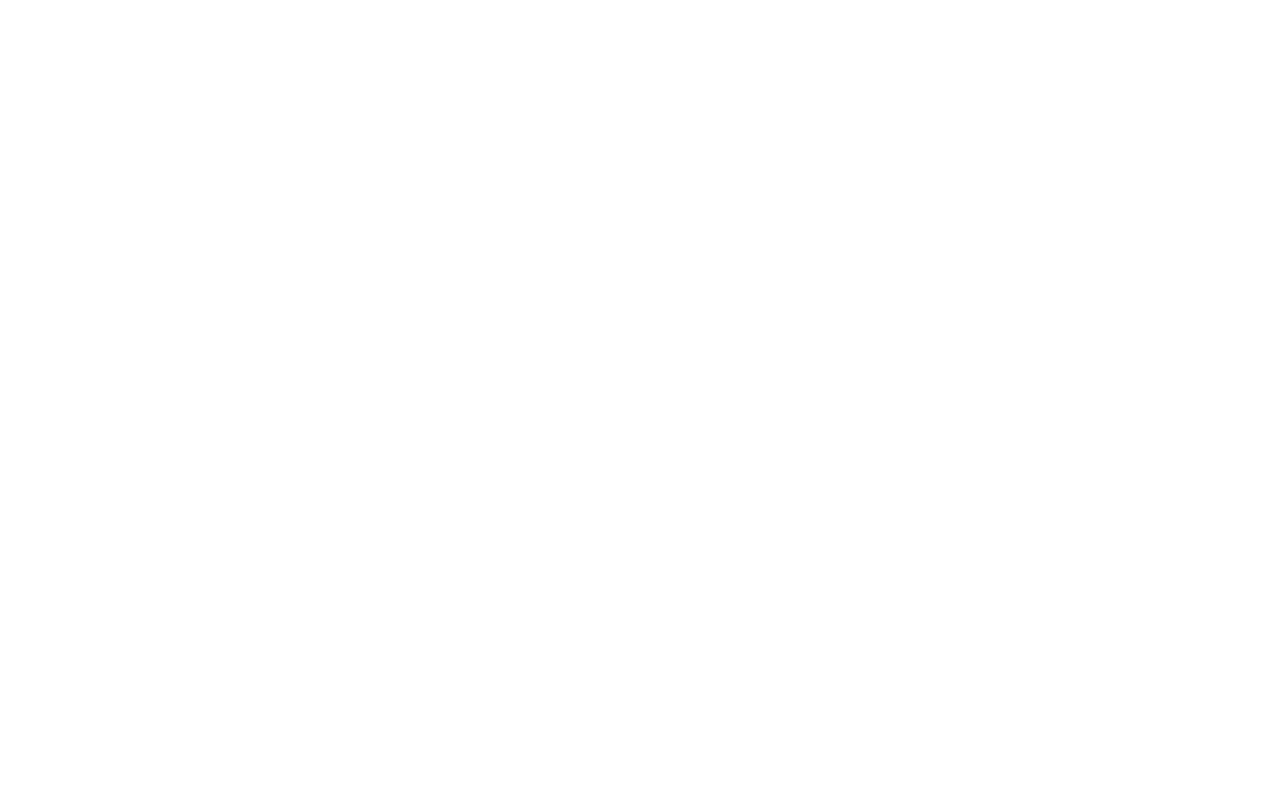
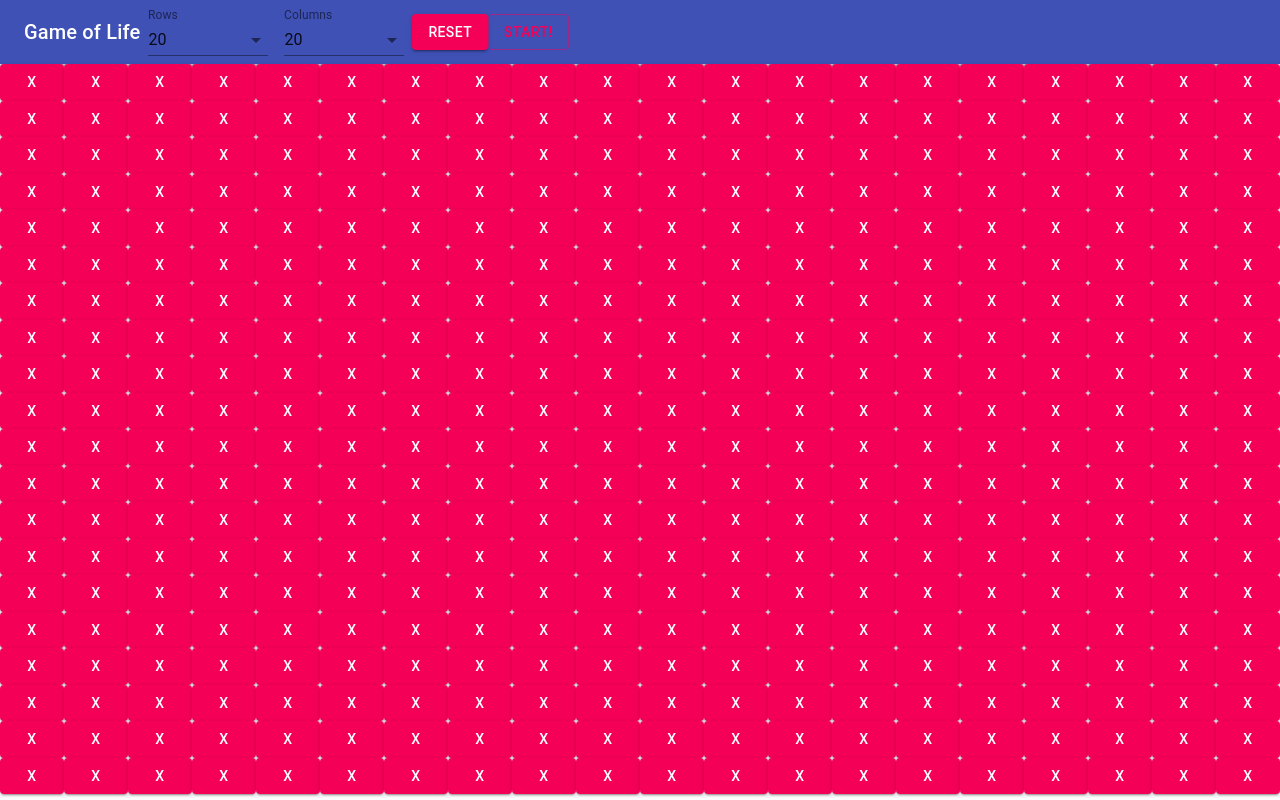
Before and after one commit to CarlWilcoxon/quick-app, a React (Create React App) app: page /match in a window 1280 px wide. Built offline with nearby package versions, Linux system fonts and the light colour scheme.

Commit message:
Adding Match Game by copying over Life as a base.

```diff
--- a/src/components/App/App.jsx
+++ b/src/components/App/App.jsx
@@ -8,6 +8,7 @@
 import Home from "../Home/Home";
 import LifeApp from "../LifePage/LifeApp/LifeApp";
 import CalcApp from "../CalcPage/CalcApp/CalcApp";
+import MatchApp from "../MatchPage/MatchApp/MatchApp";
 
 function App() {
   return (
@@ -25,9 +26,9 @@
           <Route path="/life">
             <LifeApp />
           </Route>
-          {/* <Route path="/memory">
-            <MemPage />
-          </Route> */}
+          <Route path="/match">
+            <MatchApp />
+          </Route>
         </Switch>
       </div>
     </Router>
--- a/src/components/Home/Home.jsx
+++ b/src/components/Home/Home.jsx
@@ -6,7 +6,7 @@
 
 function Home() {
   return (
-    <Router>
+    <Router forceRefresh={true}>
         <nav>
         <ul>
           <li>
@@ -19,7 +19,7 @@
             <Link to="/life">Life</Link>
           </li>
           <li>
-            <Link to="/memory">Memory</Link>
+            <Link to="/match">Match</Link>
           </li>
         </ul>
       </nav>
--- /dev/null
+++ b/src/components/MatchPage/MatchApp/MatchApp.jsx
@@ -0,0 +1,127 @@
+import { useState, useEffect, useCallback } from 'react';
+import MatchGrid from '../MatchGrid/MatchGrid';
+import MatchBar from '../MatchBar/MatchBar';
+
+function MatchApp() {
+
+  const [dimensions, setDimensions] = useState({
+    rows: 20,
+    columns: 20,
+  });
+
+  const [running, setRunning] = useState(false);
+
+  const [life, setLife] = useState(
+    Array.from({ length: dimensions.rows }, v => Array.from({ length: dimensions.columns }, v => false))
+  );
+
+  const toggleClick = useCallback(
+    (x, y) => {
+      if (!running) {
+        setLife( life => {
+          let copy = [...life];
+          copy[x][y] = !copy[x][y];
+          return copy;
+        });
+    }}, [running]
+  )
+
+  // const randomize = useCallback(
+  //   () => {
+  //     setLife( life => {
+  //       let copy = [...life];
+  //       //randomize each cell to true or false here
+  //       return copy;
+  //     })
+  //   },
+  //   [setLife]
+  // )
+
+  // Logic to find the nextgen layout
+  const nextGen = useCallback(()=> {
+      let copy = Array.from({ length: dimensions.rows }, v => Array.from({ length: dimensions.columns }, v => false));
+
+      // loop through all squares... edges stay the same
+      for (let x = 1 ; x < dimensions.rows - 1; x++) {
+        for (let y = 1; y < dimensions.columns - 1; y++) {
+
+          let count = 0;
+          let alive = life[x][y];
+
+          //row above target
+          if (life[x-1][y-1]) {
+            count++;
+          } if (life[x][y-1]) {
+            count++;
+          } if (life[x+1][y-1]) {
+            count++;
+          }
+
+          //target row (skip the target square)
+          if (life[x-1][y]) {
+            count++;
+          } if (life[x+1][y]) {
+            count++;
+          }
+
+          //row below target
+          if (life[x-1][y+1]) {
+            count++;
+          } if (life[x][y+1]) {
+            count++;
+          } if (life[x+1][y+1]) {
+            count++;
+          }
+
+          // Any live cell with two or three live neighbours survives.
+          // Any dead cell with three live neighbours becomes a live cell.
+          // All other live cells die in the next generation. Similarly, all other dead cells stay dead.
+
+          if ( (alive && ( 2 === count || count === 3 )) || (!alive && count === 3) ) {
+            copy[x][y]= true;
+          } else {
+            copy[x][y]= false;
+          }
+        }
+      }
+      return copy;
+    }, [dimensions.columns, dimensions.rows, life]);
+
+  useEffect(()=> {
+    setLife(
+      Array.from({ length: dimensions.rows }, v => Array.from({ length: dimensions.columns }, v => false))
+    );
+  }, [dimensions]);
+
+
+  useEffect(()=> {
+    if(running) {
+      setTimeout(()=> {
+        setLife( nextGen() );
+      }, 330);
+    }
+  }, [nextGen, running]);
+
+
+  return (
+    <div className="LifeApp">
+
+      <MatchBar
+        dimensions={dimensions}
+        running={running}
+        setDimensions={setDimensions}
+        setRunning={setRunning}
+        nextGen={nextGen}
+        setLife={setLife} />
+
+      <MatchGrid
+        dimensions={dimensions}
+        life={life}
+        setLife={setLife}
+        toggleClick={toggleClick} />
+
+    </div>
+  );
+}
+
+export default MatchApp;
--- /dev/null
+++ b/src/components/MatchPage/MatchBar/MatchBar.jsx
@@ -0,0 +1,96 @@
+import { makeStyles } from '@material-ui/core/styles';
+import { AppBar, Button, FormControl, InputLabel, Select, Toolbar, Typography }from '@material-ui/core/';
+
+
+const useStyles = makeStyles((theme) => ({
+  root: {
+    flexGrow: 1,
+  },
+  menuButton: {
+    marginRight: theme.spacing(2),
+  },
+  formControl: {
+    margin: theme.spacing(1),
+    minWidth: 120,
+  },
+  selectEmpty: {
+    marginTop: theme.spacing(2),
+  },
+
+}));
+
+function MatchBar(props) {
+  const classes = useStyles();
+  const {dimensions, running, setDimensions, setRunning} = props;
+
+  const handleChange = (event) => {
+    const name = event.target.name;
+    setDimensions({
+      ...dimensions,
+      [name]: event.target.value,
+    });
+  };
+
+  return (
+    <div className={classes.root}>
+      <AppBar position="static">
+        <Toolbar variant="dense">
+          <Typography variant="h6" color="inherit">
+            Game of Life
+          </Typography>
+          <FormControl className={classes.formControl}>
+          <InputLabel htmlFor="rows-native-simple">Rows</InputLabel>
+            <Select
+              native
+              value={dimensions.rows}
+              onChange={handleChange}
+              inputProps={{
+                name: 'rows',
+                id: 'rows-native-simple',
+              }}
+            >
+              <option value={5}>5</option>
+              <option value={10}>10</option>
+              <option value={20}>20</option>
+            </Select>
+            </FormControl>
+            <FormControl className={classes.formControl}>
+            <InputLabel htmlFor="columns-native-simple">Columns</InputLabel>
+            <Select
+              native
+              value={dimensions.columns}
+              onChange={handleChange}
+              inputProps={{
+                name: 'columns',
+                id: 'columns-native-simple',
+              }}
+            >
+              <option value={5}>5</option>
+              <option value={10}>10</option>
+              <option value={20}>20</option>
+            </Select>
+          </FormControl>
+          <Button
+            variant='contained'
+            color='secondary'
+            onClick={()=> {setDimensions({
+              rows: 20,
+              columns: 20,
+          })}}>
+            Reset
+          </Button>
+          <Button
+            variant='outlined'
+            color='secondary'
+            onClick={()=> setRunning(!running) }
+          >
+            {running ? "Pause" : "Start!"}
+          </Button>
+        </Toolbar>
+      </AppBar>
+    </div>
+  );
+}
+
+
+export default MatchBar;
--- /dev/null
+++ b/src/components/MatchPage/MatchCard/MatchCard.jsx
@@ -0,0 +1,35 @@
+import { Button } from '@material-ui/core';
+
+function LifeSquare(props) {
+
+  const {alive, colNumber, rowNumber, toggleClick } = props;
+
+  return (
+    <>
+      { alive ?
+
+        <Button
+        component="Grid"
+        variant="contained"
+        color="primary"
+        onClick= {() => toggleClick( rowNumber, colNumber )}
+        >
+          O
+        </Button>
+
+        :
+
+        <Button
+        component="Grid"
+        variant="contained"
+        color="secondary"
+        onClick= {() => toggleClick( rowNumber, colNumber )}
+        >
+          X
+        </Button>
+      }
+    </>
+  )
+}
+
+export default LifeSquare;
--- /dev/null
+++ b/src/components/MatchPage/MatchGrid/MatchGrid.jsx
@@ -0,0 +1,56 @@
+import { Grid } from '@material-ui/core';
+import MatchCard from '../MatchCard/MatchCard';
+
+// import { useCallback, useState } from 'react';
+
+function MatchGrid(props) {
+
+  const { life, toggleClick} = props;
+
+
+  // const toggleClick = (x, y) => {
+  //   let copy = [...life];
+  //   copy[x][y] = !copy[x][y];
+  //   setLife(copy);
+  //   console.log(life);
+  // }
+
+
+
+
+  return (
+    <Grid
+    container
+    direction="column"
+    justify="center"
+    alignItems="center"
+  >
+    {life.map((thisRow, rowIndex) => (
+      <Grid
+      container
+      key={rowIndex}
+      direction="row"
+      justify="center"
+      alignItems="center"
+      toggleClick={toggleClick}
+    >
+
+      {thisRow.map((alive, colIndex) => (
+        <MatchCard
+        key={colIndex}
+        colNumber={colIndex}
+        rowNumber={rowIndex}
+        alive={alive}
+        toggleClick={toggleClick}/>
+
+      ))}
+
+    </Grid>
+
+    ))}
+  </Grid>
+
+  );
+}
+
+export default MatchGrid;
```
